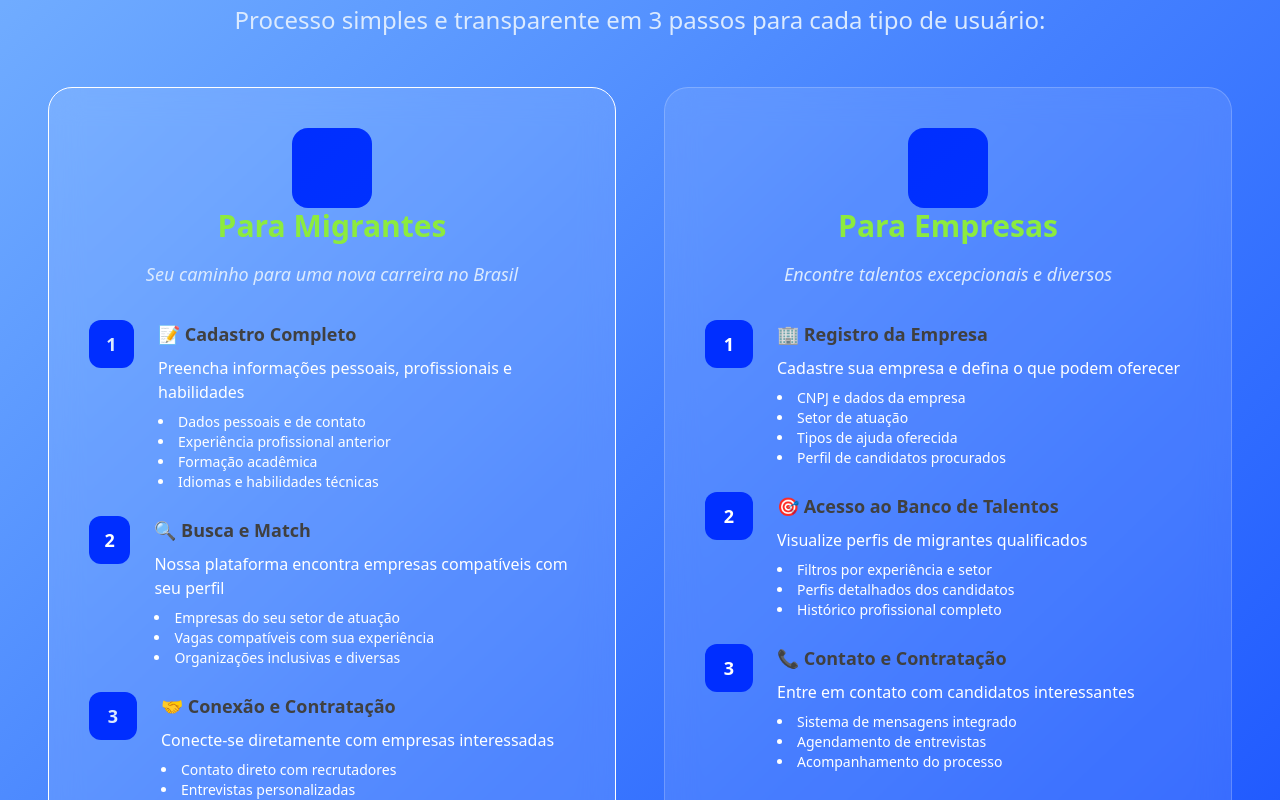
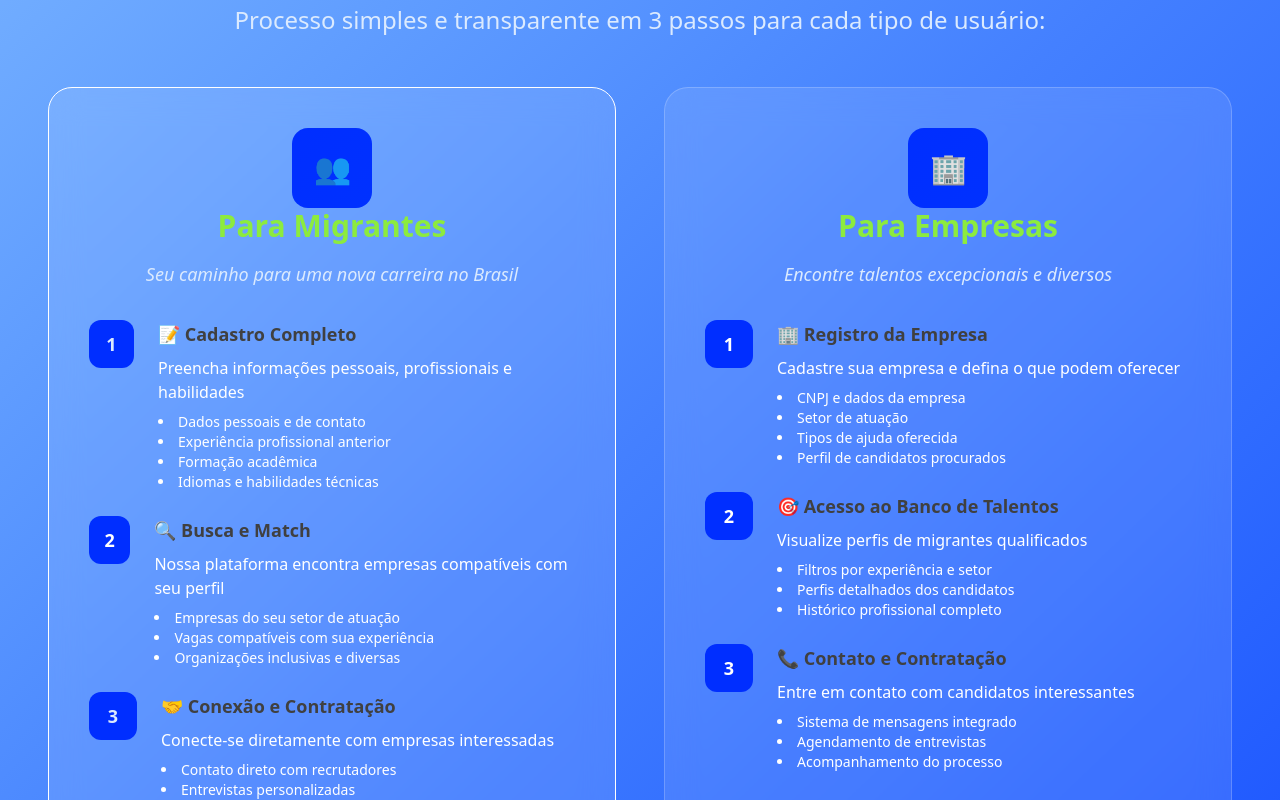
Before and after one commit to AngelTJVzla/ProjetoFinal_grupo_08, a React (Vite) app in the folder Fronted/: page / in a window 1280 px wide. Shown: the part 1380-2180 px from the top of the page. Built offline with nearby package versions, Linux system fonts and the light colour scheme; no server answers.

Commit message:
Corrigido título Perguntas frequentes e adicionado emoji na seção Como funciona

```diff
--- a/Fronted/src/Pages/HomePage.jsx
+++ b/Fronted/src/Pages/HomePage.jsx
@@ -130,7 +130,7 @@ function HomePage() {
             {/* Para Migrantes - Detailed Steps */}
             <div className="bg-white/10 backdrop-blur-lg rounded-3xl p-10 border border-white">
               <div className="text-center mb-8">
-                <div className="w-20 h-20 bg-gradient-to-br from-[#002eff] to-[#0031ff] rounded-2xl mx-auto  flex items-center justify-center text-3xl"></div>
+                <div className="w-20 h-20 bg-gradient-to-br from-[#002eff] to-[#0031ff] rounded-2xl mx-auto  flex items-center justify-center text-3xl">👥</div>
                 <h3 className="text-3xl font-bold text-[#8ceb3e] mb-4">
                   Para Migrantes
                 </h3>
@@ -209,7 +209,7 @@ function HomePage() {
             {/* Para Empresas - Detailed Steps */}
             <div className="bg-white/10 backdrop-blur-lg rounded-3xl p-10 border border-white/20">
               <div className="text-center mb-8">
-                <div className="w-20 h-20 bg-gradient-to-br from-[#002eff] to-[#0031ff] rounded-2xl mx-auto  flex items-center justify-center text-3xl"></div>
+                <div className="w-20 h-20 bg-gradient-to-br from-[#002eff] to-[#0031ff] rounded-2xl mx-auto  flex items-center justify-center text-3xl">🏢</div>
                 <h3 className="text-3xl font-bold text-[#8ceb3e] mb-4">
                   Para Empresas
                 </h3>
@@ -437,10 +437,10 @@ function HomePage() {
       <div className="bg-gradient-to-br from-[#78b3ff]/5 to-white py-24">
         <div className="container mx-auto px-6">
            <h2 className="text-5xl md:text-6xl font-black text-center text-white mb-12 italic drop-shadow-lg">
-                      Preguntas{" "} <span className="text-[#78b3ff] italic drop-shadow-lg">frequentes</span>
+                      Perguntas{" "} <span className="text-[#78b3ff] italic drop-shadow-lg">frequentes</span>
           </h2>
           <p className="text-xl md:text-2xl text-slate-400 mb-12 text-center max-w-4xl mx-auto leading-relaxed font-medium">
-           Temos mais respostas que perguntas.
+           Temos mais respostas do que perguntas.
           </p>
 
 
```
